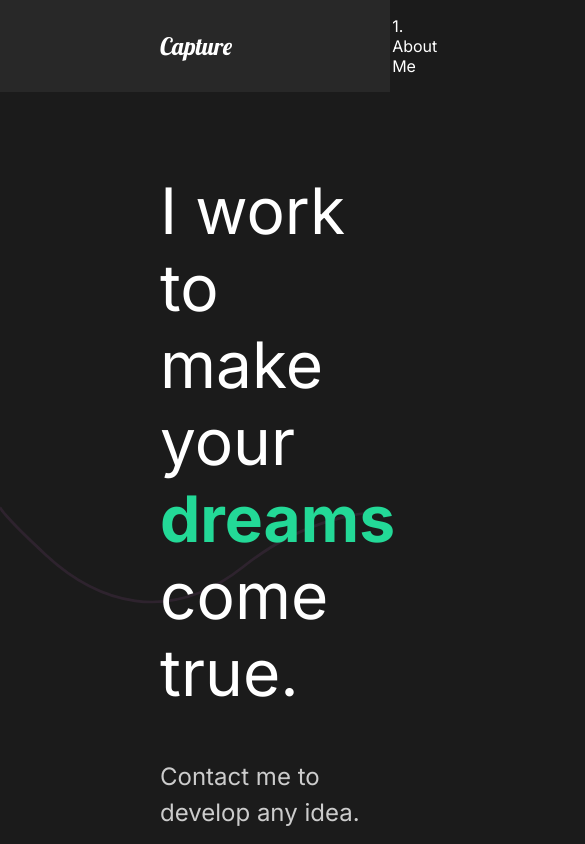
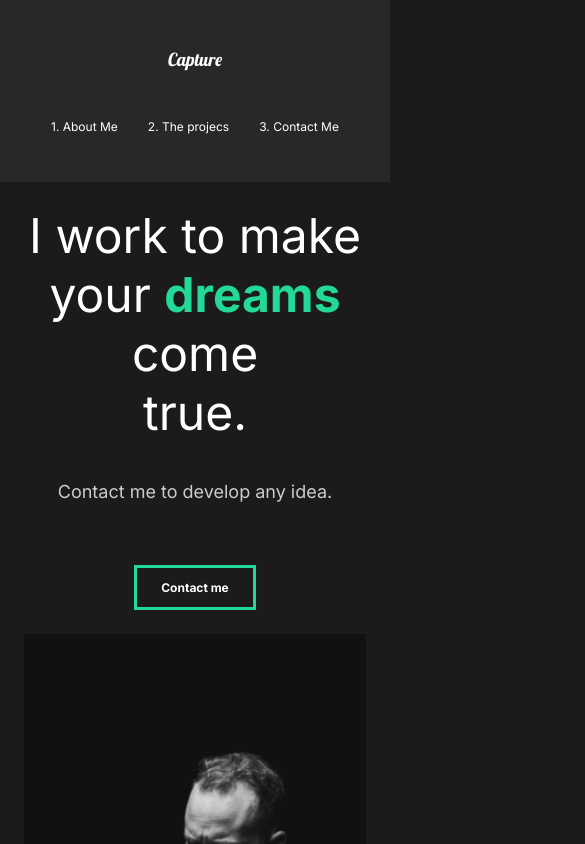
Before and after one commit to Atuitjr/portfolio, a React (Create React App) app: page / in a window 390 px wide. Shown: the top 844 px of the page, 585 px wide, since content can reach past the window. Built offline with nearby package versions, Linux system fonts and the light colour scheme.

Commit message:
Fixed some scroll bar changed pages and added media queries

```diff
--- a/src/components/GlobalStyle.tsx
+++ b/src/components/GlobalStyle.tsx
@@ -4,6 +4,12 @@
   margin:0;
   padding:0;
   box-sizing:border-box;
+}
+
+html{
+  @media (max-width: 1700px){
+    font-size: 75%;
+  }
 }
 
 body{
--- a/src/components/Nav.tsx
+++ b/src/components/Nav.tsx
@@ -53,6 +53,22 @@
         font-family: 'lobster', cursive;
         font-weight: lighter;
     }
+    @media (max-width: 1300px) {
+        flex-direction: column;
+        padding: 2rem 1rem;
+        #logo {
+            display: inline-block;
+            margin: 2rem;
+        }
+        ul {
+            padding: 2rem;
+            justify-content: space-around;
+            width: 100%;
+            li {
+                padding: 0;
+            }
+        }
+    }
 `;
 
 export default Nav;
--- a/src/components/ProjectsSection.tsx
+++ b/src/components/ProjectsSection.tsx
@@ -76,6 +76,9 @@
 const Cards = styled.div`
     display: flex;
     flex-wrap: wrap;
+    @media (max-width: 1300px) {
+        justify-content: center;
+    }
 `;
 
 const Card = styled.div`
--- a/src/pages/ContactMe.tsx
+++ b/src/pages/ContactMe.tsx
@@ -3,6 +3,7 @@
 import { pageAnimation, titleAnim } from '../animation';
 import styled from 'styled-components';
 import { Hide } from '../styles';
+import ScrollTop from '../components/ScrollTop';
 
 const ContactMe = () => {
     return (
@@ -35,6 +36,7 @@
                     </Social>
                 </Hide>
             </div>
+            <ScrollTop />
         </ContactStyle>
     );
 };
@@ -43,11 +45,18 @@
     padding: 5rem 10rem;
     color: #353535;
     min-height: 90vh;
+    @media (max-width: 1500px) {
+        padding: 2rem;
+        font-size: 1rem;
+    }
 `;
 
 const Title = styled.div`
     margin-bottom: 4rem;
     color: black;
+    @media (max-width: 1500px) {
+        margin-top: 5rem;
+    }
 `;
 
 const Circle = styled.div`
--- a/src/pages/ProjectDetail.tsx
+++ b/src/pages/ProjectDetail.tsx
@@ -4,6 +4,7 @@
 import { ProjectState } from '../movieState';
 import { motion } from 'framer-motion';
 import { pageAnimation } from '../animation';
+import ScrollTop from '../components/ScrollTop';
 
 const ProjectDetail = () => {
     const history = useHistory();
@@ -29,6 +30,7 @@
                     animate='show'
                     exit='exit'
                 >
+                    <ScrollTop />
                     <HeadLine>
                         <h2>{project.title}</h2>
                         <img src={project.mainImg} alt={project.title} />
@@ -74,6 +76,10 @@
     margin: 5rem 10rem;
     align-items: center;
     justify-content: space-around;
+    @media (max-width: 1300px) {
+        display: block;
+        margin: 2rem 2rem;
+    }
 `;
 
 const AwardStyle = styled.div`
--- a/src/pages/Projects.tsx
+++ b/src/pages/Projects.tsx
@@ -81,6 +81,9 @@
     h2 {
         padding: 1rem 0rem;
     }
+    @media (max-width: 1300px) {
+        padding: 2rem 2rem;
+    }
 `;
 
 const Project = styled(motion.div)`
--- a/src/styles.tsx
+++ b/src/styles.tsx
@@ -8,6 +8,11 @@
     justify-content: space-between;
     padding: 5rem 10rem;
     color: white;
+    @media (max-width: 1300px) {
+        display: block;
+        padding: 2rem 2rem;
+        text-align: center;
+    }
 `;
 
 export const Description = styled.div`
@@ -16,6 +21,12 @@
     z-index: 2;
     h2: {
         font-weight: lighter;
+    }
+    @media (max-width: 1300px) {
+        padding: 0;
+        button {
+            margin: 2rem 0rem;
+        }
     }
 `;
 
```
Also changed, not shown: 1 other file (tests, documents, lock files or other folders).
